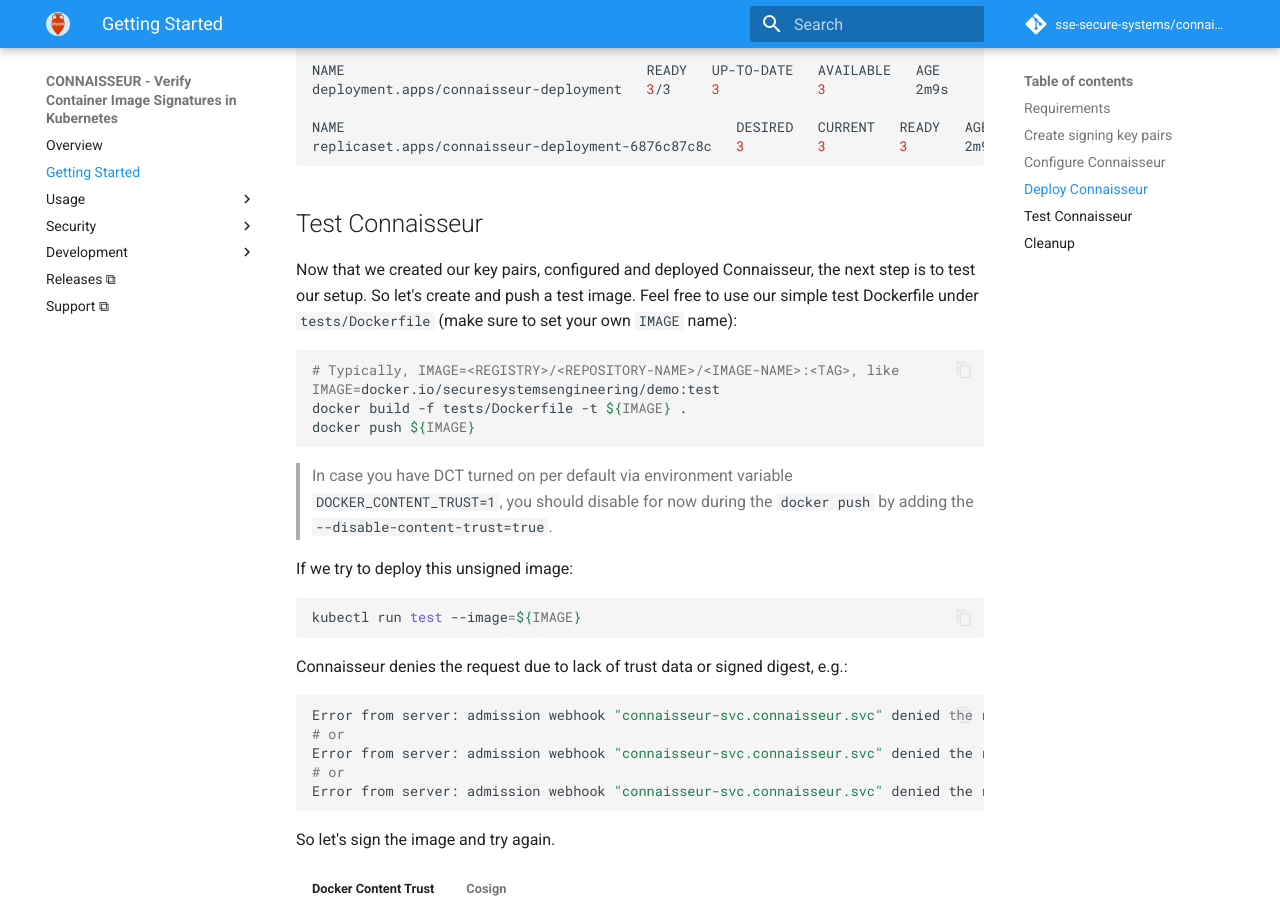
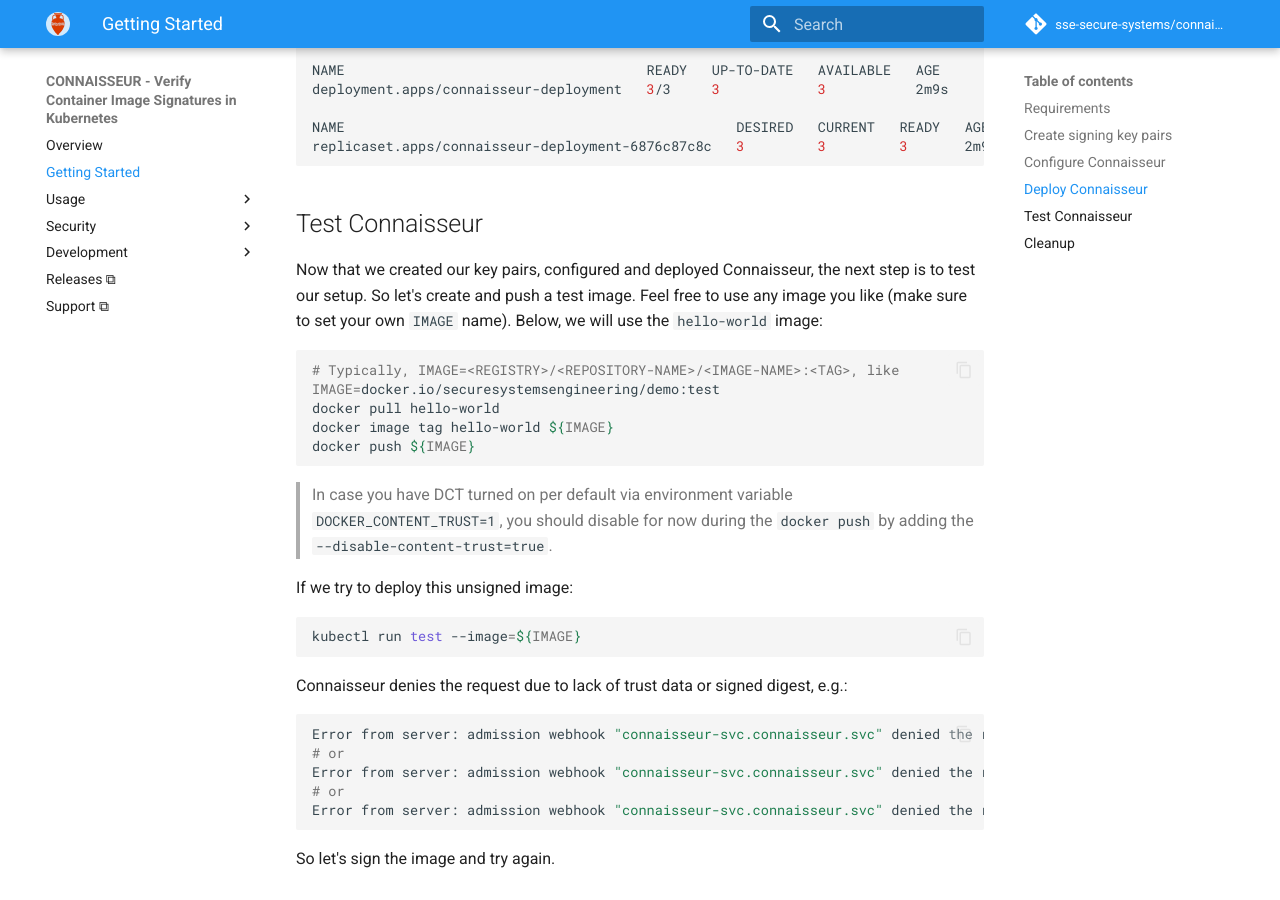
Before and after one commit to sse-secure-systems/connaisseur, an MkDocs documentation site: the page built from docs/getting_started.md, in a window 1280 px wide and 900 px high, scrolled down 3694 px. Built offline with MkDocs 1.6.1 and Material for MkDocs 9.7.7, drawn with Linux system fonts in a browser that asks for light colours; emoji names are drawn with the system emoji font; comment, search, counter and statistics services are not loaded; the version menu is left out.

Commit message:
docs: Remove reference to old Dockerfile

````diff
--- a/docs/getting_started.md
+++ b/docs/getting_started.md
@@ -205,12 +205,14 @@
 
 Now that we created our key pairs, configured and deployed Connaisseur, the next step is to test our setup.
 So let's create and push a test image.
-Feel free to use our simple test Dockerfile under `tests/Dockerfile` (make sure to set your own `IMAGE` name):
+Feel free to use any image you like (make sure to set your own `IMAGE` name).
+Below, we will use the `hello-world` image:
 
 ```bash
 # Typically, IMAGE=<REGISTRY>/<REPOSITORY-NAME>/<IMAGE-NAME>:<TAG>, like
 IMAGE=docker.io/securesystemsengineering/demo:test
-docker build -f tests/Dockerfile -t ${IMAGE} .
+docker pull hello-world
+docker image tag hello-world ${IMAGE}
 docker push ${IMAGE}
 ```
 
````
